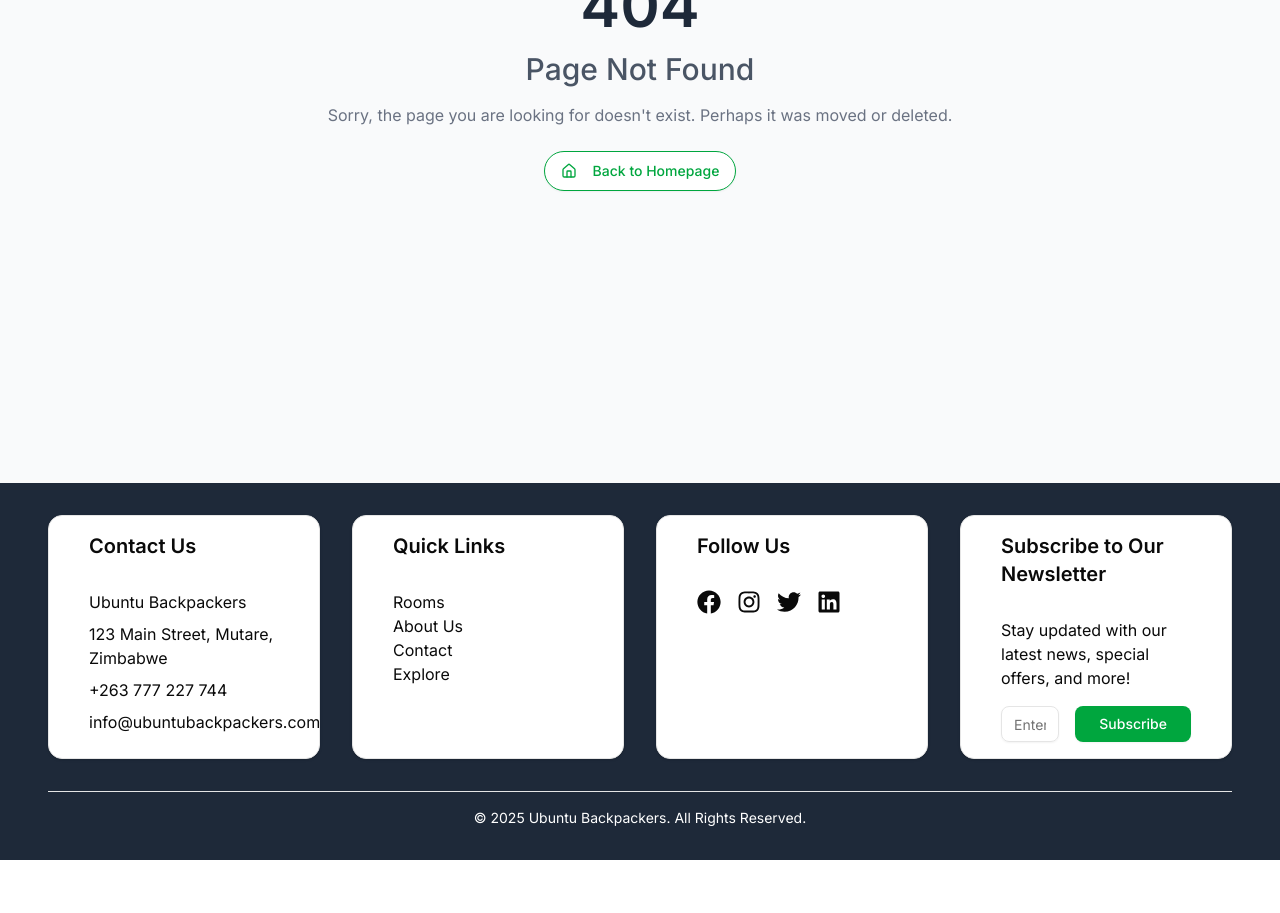
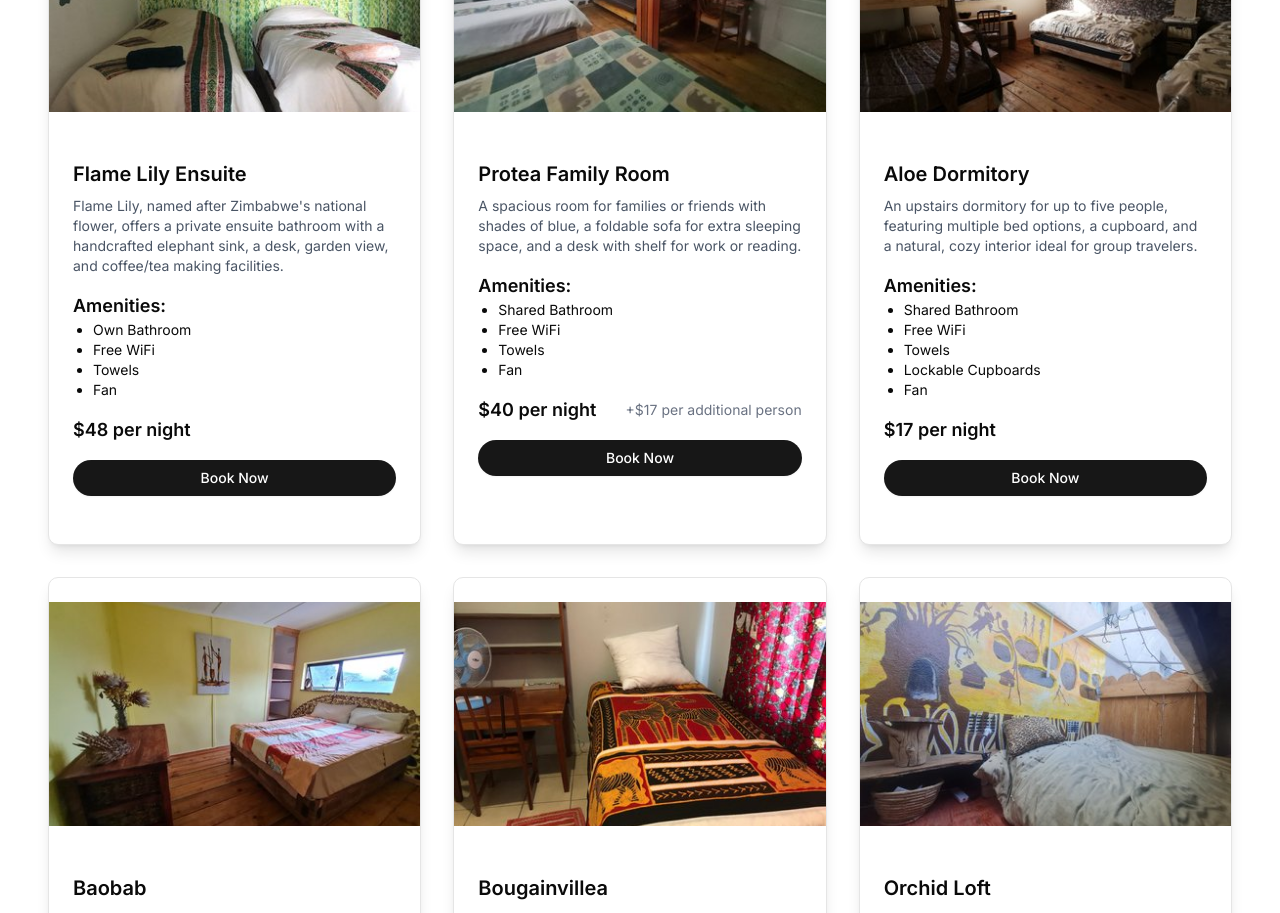
Before and after one commit to codewithkin/ubuntubackpackers, a Next.js app: page /rooms in a window 1280 px wide. Before the commit this address had no page. Shown: the part 400-1313 px from the top of the page. Before the commit the page ends 1260 px from the top, so only its background shows below. Built offline with nearby package versions, Linux system fonts and the light colour scheme.

Commit message:
[ADD]: Rooms page

```diff
--- /dev/null
+++ b/src/app/rooms/layout.tsx
@@ -0,0 +1,33 @@
+import React from "react";
+import Head from "next/head";
+
+type RoomsLayoutProps = {
+  children: React.ReactNode;
+};
+
+const RoomsLayout = ({ children }: RoomsLayoutProps) => {
+  return (
+    <>
+      {/* Metadata for the page */}
+      <Head>
+        <title>Rooms - Ubuntu Backpackers</title>
+        <meta
+          name="description"
+          content="Explore the different rooms available at Ubuntu Backpackers in Mutare. From cozy dorms to private ensuites, find the perfect stay for your trip."
+        />
+        <meta property="og:title" content="Rooms - Ubuntu Backpackers" />
+        <meta
+          property="og:description"
+          content="Explore the different rooms available at Ubuntu Backpackers in Mutare."
+        />
+        <meta property="og:image" content="/images/logo.png" />
+        <meta name="viewport" content="width=device-width, initial-scale=1" />
+      </Head>
+
+      {/* Main content (Rooms page content will be injected here) */}
+      <main className="container mx-auto px-6 py-12">{children}</main>
+    </>
+  );
+};
+
+export default RoomsLayout;
--- /dev/null
+++ b/src/app/rooms/page.tsx
@@ -0,0 +1,141 @@
+import { Room } from "@/components/home/OurRooms";
+import { Button } from "@/components/ui/button";
+import { Card } from "@/components/ui/card";
+
+const rooms: Room[] = [
+  {
+    name: "Flame Lily Ensuite",
+    description:
+      "Flame Lily, named after Zimbabwe's national flower, offers a private ensuite bathroom with a handcrafted elephant sink, a desk, garden view, and coffee/tea making facilities.",
+    price: 48,
+    additionalPersonPrice: 0,
+    people: 2,
+    size: 18,
+    beds: 2,
+    amenities: ["Own Bathroom", "Free WiFi", "Towels", "Fan"],
+    image: "/images/showcases/flame-lily-ensuite.png",
+  },
+  {
+    name: "Protea Family Room",
+    description:
+      "A spacious room for families or friends with shades of blue, a foldable sofa for extra sleeping space, and a desk with shelf for work or reading.",
+    price: 40,
+    additionalPersonPrice: 17,
+    people: 4,
+    size: 20,
+    beds: 3,
+    amenities: ["Shared Bathroom", "Free WiFi", "Towels", "Fan"],
+    image: "/images/showcases/protea-family-room.png",
+  },
+  {
+    name: "Aloe Dormitory",
+    description:
+      "An upstairs dormitory for up to five people, featuring multiple bed options, a cupboard, and a natural, cozy interior ideal for group travelers.",
+    price: 17,
+    additionalPersonPrice: 0,
+    people: 5,
+    size: 20,
+    beds: 4,
+    amenities: [
+      "Shared Bathroom",
+      "Free WiFi",
+      "Towels",
+      "Lockable Cupboards",
+      "Fan",
+    ],
+    image: "/images/showcases/aloe-dormitory.png",
+  },
+  {
+    name: "Baobab",
+    description:
+      "A sunny upstairs room with a double bed, perfect for couples seeking a warm, peaceful stay with golden lighting and simple amenities.",
+    price: 35,
+    additionalPersonPrice: 0,
+    people: 2,
+    size: 20,
+    beds: 1,
+    amenities: ["Shared Bathroom", "Free WiFi", "Towels", "Fan"],
+    image: "/images/showcases/baobab.png",
+  },
+  {
+    name: "Bougainvillea",
+    description:
+      "A compact single room ideal for business travelers. Despite its small size, it can accommodate two people and offers a warm African-themed design.",
+    price: 25,
+    additionalPersonPrice: 10,
+    people: 2,
+    size: 20,
+    beds: 1,
+    amenities: ["Shared Bathroom", "Free WiFi", "Towel", "Fan"],
+    image: "/images/showcases/bougainvillea.png",
+  },
+  {
+    name: "Orchid Loft",
+    description:
+      "A romantic loft with a glass roof view of the stars, designed as a cozy honeymoon suite with a double bed and optional extra mattresses.",
+    price: 25,
+    additionalPersonPrice: 17,
+    people: 4,
+    size: 20,
+    beds: 3,
+    amenities: ["Shared Bathroom", "Free WiFi", "Towels", "Fan"],
+    image: "/images/showcases/orchid-loft.png",
+  },
+  {
+    name: "Jacaranda Outside",
+    description:
+      "A budget outdoor sleeping option with a foldable sofa, ideal for short overnight stays, especially for travelers heading to Mozambique.",
+    price: 12,
+    additionalPersonPrice: 0,
+    people: 2,
+    size: 10,
+    beds: 1,
+    amenities: ["Shared Bathroom", "Free WiFi"],
+    image: "/images/showcases/jacaranda-outside.png",
+  },
+];
+
+const RoomsPage = () => {
+  return (
+    <div className="container mx-auto px-6 py-12">
+      <h1 className="text-3xl font-semibold text-center mb-12">Our Rooms</h1>
+
+      <div className="grid grid-cols-1 sm:grid-cols-2 lg:grid-cols-3 gap-8">
+        {rooms.map((room) => (
+          <Card key={room.name} className="shadow-lg rounded-lg overflow-hidden">
+            <img
+              src={room.image}
+              alt={room.name}
+              className="w-full h-56 object-cover"
+            />
+            <div className="p-6">
+              <h2 className="text-xl font-semibold">{room.name}</h2>
+              <p className="text-sm text-gray-600 mt-2">{room.description}</p>
+              <div className="mt-4">
+                <h3 className="text-lg font-semibold">Amenities:</h3>
+                <ul className="list-disc pl-5 text-sm">
+                  {room.amenities.map((amenity, index) => (
+                    <li key={index}>{amenity}</li>
+                  ))}
+                </ul>
+              </div>
+              <div className="mt-4 flex justify-between items-center">
+                <span className="text-lg font-semibold">${room.price} per night</span>
+                {room.additionalPersonPrice > 0 && (
+                  <span className="text-sm text-gray-500">
+                    +${room.additionalPersonPrice} per additional person
+                  </span>
+                )}
+              </div>
+              <Button className="mt-4 w-full text-white">
+                Book Now
+              </Button>
+            </div>
+          </Card>
+        ))}
+      </div>
+    </div>
+  );
+};
+
+export default RoomsPage;
--- a/src/components/reusable/Footer.tsx
+++ b/src/components/reusable/Footer.tsx
@@ -42,7 +42,7 @@ const Footer = () => {
             <CardContent>
               <ul>
                 <li>
-                  <Link href="#rooms" className="hover:text-gray-400">
+                  <Link href="/rooms" className="hover:text-gray-400">
                     Rooms
                   </Link>
                 </li>
```
